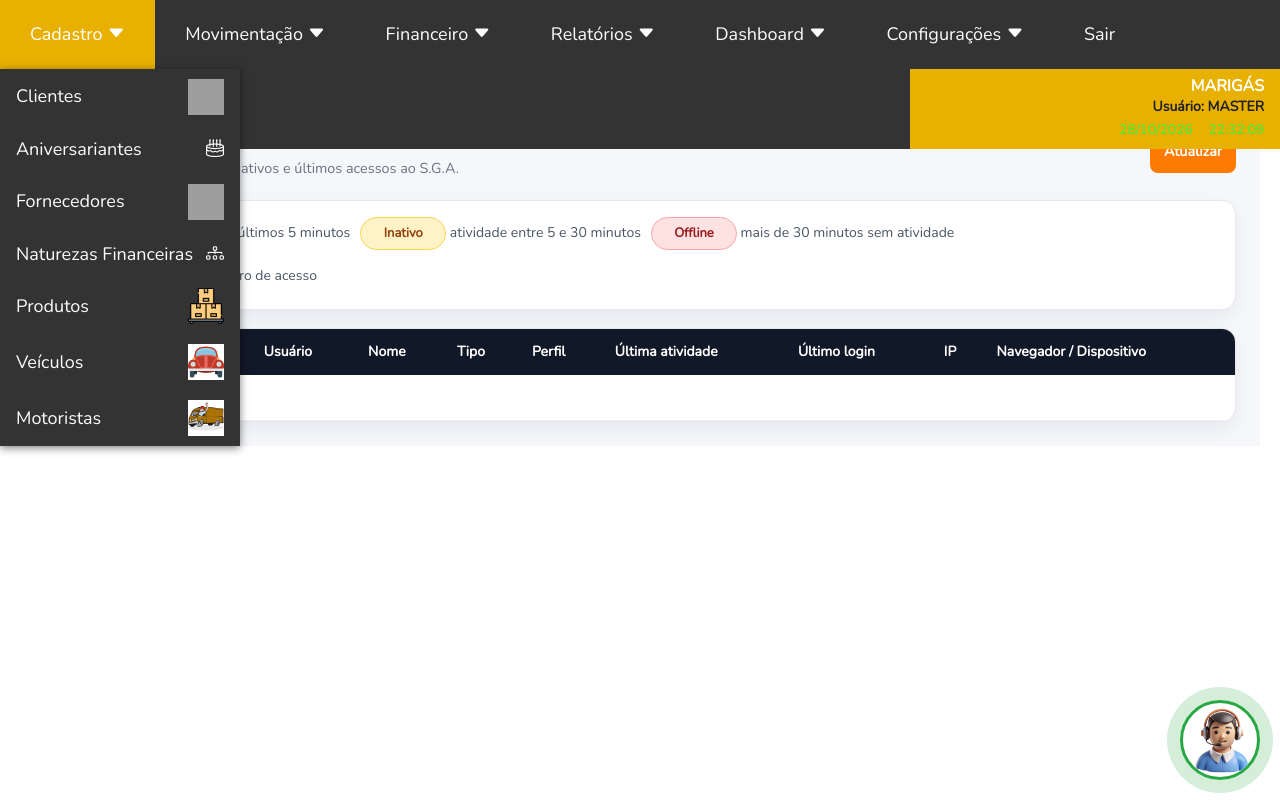
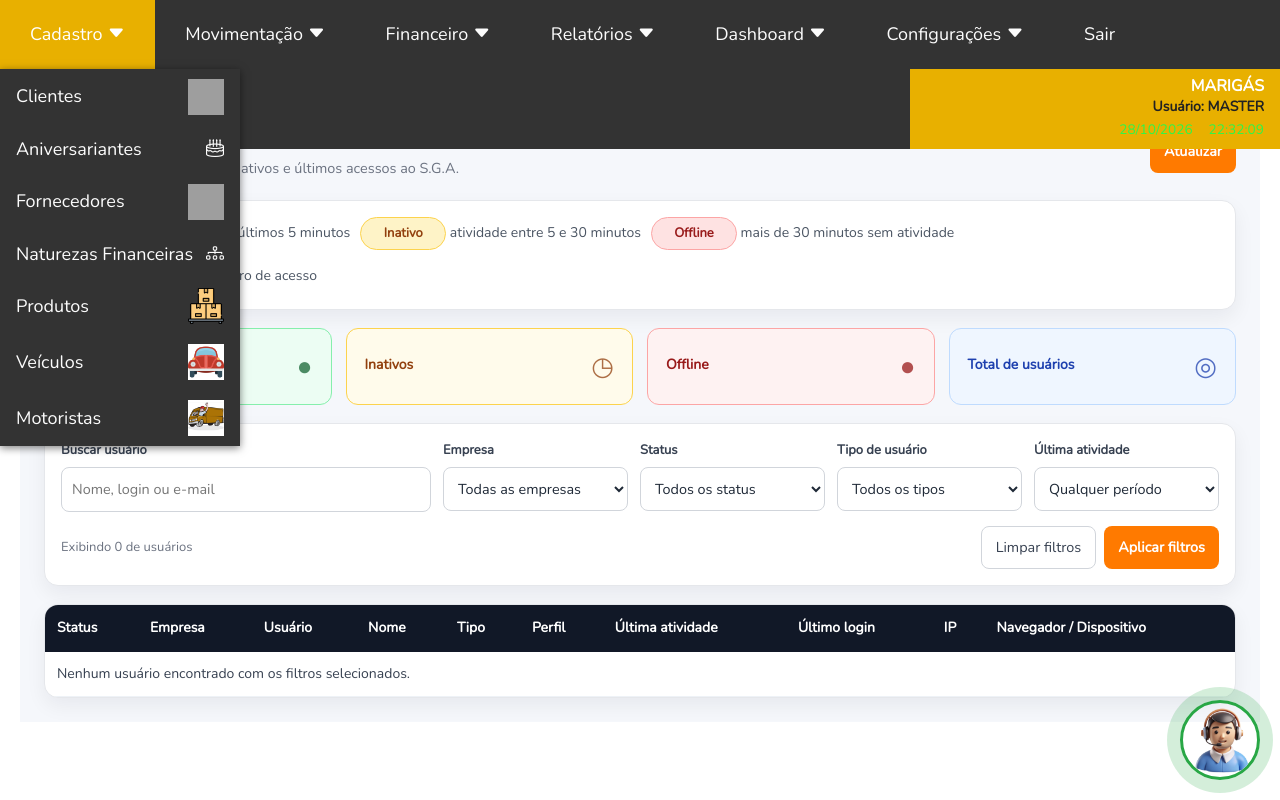
Before and after one commit to reginaldosouzasouza/sga-gestao-logistica, a Laravel app: template resources/views/usuarios/monitor_acessos.blade.php in a window 1280 px wide. Run offline with Laravel 12, Linux system fonts and the light colour scheme; the template is opened without the code that fills it, so the values that code supplies are empty; a user stored in the database is signed in; data comes from the database, SQL or seed files in the repository; style sheets or scripts are compiled from the project's sources; grey boxes are pictures that could not be loaded.

Commit message:
Atualiza monitor de acessos com filtros e indicadores

```diff
--- a/resources/views/usuarios/monitor_acessos.blade.php
+++ b/resources/views/usuarios/monitor_acessos.blade.php
@@ -4,155 +4,52 @@
 
 @section('content')
 <style>
-    .monitor-acessos-page {
-        background: #f5f7fb;
-        padding: 24px;
-    }
-
-    .monitor-acessos-page .page-header {
-        display: flex;
-        justify-content: space-between;
-        align-items: center;
-        gap: 16px;
-        margin-bottom: 20px;
-        flex-wrap: wrap;
-    }
-
-    .monitor-acessos-page h1 {
-        font-size: 26px;
-        font-weight: 800;
-        color: #1f2937;
-        margin: 0;
-    }
-
-    .monitor-acessos-page .subtitle {
-        color: #6b7280;
-        margin-top: 4px;
-    }
-
-    .monitor-acessos-page .card-resumo {
-        background: #ffffff;
-        border: 1px solid #e5e7eb;
-        border-radius: 14px;
-        padding: 16px;
-        margin-bottom: 18px;
-        box-shadow: 0 8px 20px rgba(15, 23, 42, 0.06);
-    }
-
-    .monitor-acessos-page .legenda {
-        display: flex;
-        gap: 10px;
-        flex-wrap: wrap;
-        font-size: 14px;
-        color: #4b5563;
-    }
-
-    .monitor-acessos-page .badge-status {
-        display: inline-block;
-        min-width: 86px;
-        text-align: center;
-        padding: 5px 10px;
-        border-radius: 999px;
-        font-weight: 700;
-        font-size: 13px;
-    }
-
-    .monitor-acessos-page .status-online {
-        color: #166534;
-        background: #dcfce7;
-        border: 1px solid #86efac;
-    }
-
-    .monitor-acessos-page .status-inativo {
-        color: #92400e;
-        background: #fef3c7;
-        border: 1px solid #fcd34d;
-    }
-
-    .monitor-acessos-page .status-offline {
-        color: #991b1b;
-        background: #fee2e2;
-        border: 1px solid #fca5a5;
-    }
-
-    .monitor-acessos-page .status-nunca {
-        color: #374151;
-        background: #f3f4f6;
-        border: 1px solid #d1d5db;
-    }
-
-    .monitor-acessos-page .table-card {
-        background: #ffffff;
-        border: 1px solid #e5e7eb;
-        border-radius: 14px;
-        overflow: hidden;
-        box-shadow: 0 8px 20px rgba(15, 23, 42, 0.06);
-    }
-
-    .monitor-acessos-page .table-responsive {
-        overflow-x: auto;
-    }
-
-    .monitor-acessos-page table {
-        width: 100%;
-        border-collapse: collapse;
-        min-width: 1050px;
-    }
-
-    .monitor-acessos-page th {
-        background: #111827;
-        color: #ffffff;
-        text-align: left;
-        padding: 12px;
-        font-size: 14px;
-        white-space: nowrap;
-    }
-
-    .monitor-acessos-page td {
-        padding: 11px 12px;
-        border-bottom: 1px solid #eef2f7;
-        color: #374151;
-        font-size: 14px;
-        vertical-align: top;
-    }
-
-    .monitor-acessos-page tr:hover td {
-        background: #f9fafb;
-    }
-
-    .monitor-acessos-page .muted {
-        color: #6b7280;
-        font-size: 13px;
-    }
-
-    .monitor-acessos-page .btn-atualizar {
-        display: inline-block;
-        background: #ff7a00;
-        color: #ffffff;
-        padding: 10px 14px;
-        border-radius: 8px;
-        font-weight: 700;
-        text-decoration: none;
-    }
-
-    .monitor-acessos-page .btn-atualizar:hover {
-        background: #e86f00;
-        color: #ffffff;
-    }
+    .monitor-acessos-page { background: #f5f7fb; padding: 24px; }
+    .monitor-acessos-page .page-header { display: flex; justify-content: space-between; align-items: center; gap: 16px; margin-bottom: 20px; flex-wrap: wrap; }
+    .monitor-acessos-page h1 { font-size: 26px; font-weight: 800; color: #1f2937; margin: 0; }
+    .monitor-acessos-page .subtitle { color: #6b7280; margin-top: 4px; }
+    .monitor-acessos-page .card-resumo, .monitor-acessos-page .card-filtros { background: #fff; border: 1px solid #e5e7eb; border-radius: 14px; padding: 16px; margin-bottom: 18px; box-shadow: 0 8px 20px rgba(15, 23, 42, .06); }
+    .monitor-acessos-page .legenda { display: flex; gap: 10px; flex-wrap: wrap; font-size: 14px; color: #4b5563; }
+    .monitor-acessos-page .badge-status { display: inline-block; min-width: 86px; text-align: center; padding: 5px 10px; border-radius: 999px; font-weight: 700; font-size: 13px; }
+    .monitor-acessos-page .status-online { color: #166534; background: #dcfce7; border: 1px solid #86efac; }
+    .monitor-acessos-page .status-inativo { color: #92400e; background: #fef3c7; border: 1px solid #fcd34d; }
+    .monitor-acessos-page .status-offline { color: #991b1b; background: #fee2e2; border: 1px solid #fca5a5; }
+    .monitor-acessos-page .status-nunca { color: #374151; background: #f3f4f6; border: 1px solid #d1d5db; }
+    .monitor-acessos-page .table-card { background: #fff; border: 1px solid #e5e7eb; border-radius: 14px; overflow: hidden; box-shadow: 0 8px 20px rgba(15, 23, 42, .06); }
+    .monitor-acessos-page .table-responsive { overflow-x: auto; }
+    .monitor-acessos-page table { width: 100%; border-collapse: collapse; min-width: 1050px; }
+    .monitor-acessos-page th { background: #111827; color: #fff; text-align: left; padding: 12px; font-size: 14px; white-space: nowrap; }
+    .monitor-acessos-page td { padding: 11px 12px; border-bottom: 1px solid #eef2f7; color: #374151; font-size: 14px; vertical-align: top; }
+    .monitor-acessos-page tr:hover td { background: #f9fafb; }
+    .monitor-acessos-page .muted { color: #6b7280; font-size: 13px; }
+    .monitor-acessos-page .btn-atualizar, .monitor-acessos-page .btn-filtrar { display: inline-block; background: #ff7a00; color: #fff; padding: 10px 14px; border-radius: 8px; font-weight: 700; text-decoration: none; border: 0; cursor: pointer; }
+    .monitor-acessos-page .btn-atualizar:hover, .monitor-acessos-page .btn-filtrar:hover { background: #e86f00; color: #fff; }
+    .monitor-acessos-page .btn-limpar { display: inline-block; padding: 9px 14px; color: #374151; border: 1px solid #d1d5db; background: white; border-radius: 8px; text-decoration: none; }
+    .monitor-acessos-page .filtros-grid { display: grid; grid-template-columns: minmax(200px, 2fr) repeat(4, minmax(125px, 1fr)); gap: 12px; }
+    .monitor-acessos-page .filtro-campo label { display: block; font-size: 13px; font-weight: 700; color: #374151; margin-bottom: 6px; }
+    .monitor-acessos-page .filtro-campo input, .monitor-acessos-page .filtro-campo select { width: 100%; min-width: 0; padding: 10px; border: 1px solid #d1d5db; border-radius: 8px; background: #fff; color: #1f2937; box-sizing: border-box; }
+    .monitor-acessos-page .filtros-acoes { display: flex; align-items: center; justify-content: space-between; flex-wrap: wrap; gap: 12px; margin-top: 14px; }
+    .monitor-acessos-page .filtros-botoes { display: flex; gap: 8px; }
+    .monitor-acessos-page .resumo-grid { display: grid; grid-template-columns: repeat(4, minmax(0, 1fr)); gap: 14px; margin-bottom: 18px; }
+    .monitor-acessos-page .resumo-card { padding: 17px 18px; border-radius: 12px; border: 1px solid; display: flex; justify-content: space-between; align-items: center; gap: 10px; }
+    .monitor-acessos-page .resumo-card .resumo-titulo { font-size: 14px; font-weight: 700; }
+    .monitor-acessos-page .resumo-card .resumo-numero { display: block; font-size: 30px; line-height: 1.2; font-weight: 800; margin-top: 3px; }
+    .monitor-acessos-page .resumo-card .resumo-icone { font-size: 26px; opacity: .75; }
+    .monitor-acessos-page .resumo-online { background: #ecfdf3; border-color: #86efac; color: #166534; }
+    .monitor-acessos-page .resumo-inativo { background: #fffbeb; border-color: #fcd34d; color: #92400e; }
+    .monitor-acessos-page .resumo-offline { background: #fef2f2; border-color: #fca5a5; color: #991b1b; }
+    .monitor-acessos-page .resumo-total { background: #eff6ff; border-color: #bfdbfe; color: #1e40af; }
+    @media (max-width: 1100px) { .monitor-acessos-page .filtros-grid, .monitor-acessos-page .resumo-grid { grid-template-columns: repeat(2, minmax(0, 1fr)); } }
+    @media (max-width: 600px) { .monitor-acessos-page { padding: 12px; } .monitor-acessos-page .filtros-grid, .monitor-acessos-page .resumo-grid { grid-template-columns: 1fr; } .monitor-acessos-page .resumo-grid { gap: 8px; } .monitor-acessos-page .resumo-card { padding: 12px; } }
 </style>
 
 <div class="monitor-acessos-page">
     <div class="page-header">
         <div>
             <h1>Monitor de Acessos</h1>
-            <div class="subtitle">
-                Acompanhe usuários online, inativos e últimos acessos ao S.G.A.
-            </div>
+            <div class="subtitle">Acompanhe usuários online, inativos e últimos acessos ao S.G.A.</div>
         </div>
-
-        <a href="{{ route('usuarios.monitor-acessos') }}" class="btn-atualizar">
-            Atualizar
-        </a>
+        <a href="{{ route('usuarios.monitor-acessos', request()->only(['busca', 'empresa_id', 'status', 'tipo', 'periodo'])) }}" class="btn-atualizar">Atualizar</a>
     </div>
 
     <div class="card-resumo">
@@ -164,57 +61,101 @@
         </div>
     </div>
 
+    <div class="resumo-grid" aria-label="Resumo geral de acessos">
+        <div class="resumo-card resumo-online">
+            <div><div class="resumo-titulo">Online</div><span class="resumo-numero">{{ $resumoAcessos['online'] }}</span></div>
+            <span class="resumo-icone" aria-hidden="true">●</span>
+        </div>
+        <div class="resumo-card resumo-inativo">
+            <div><div class="resumo-titulo">Inativos</div><span class="resumo-numero">{{ $resumoAcessos['inativo'] }}</span></div>
+            <span class="resumo-icone" aria-hidden="true">◷</span>
+        </div>
+        <div class="resumo-card resumo-offline">
+            <div><div class="resumo-titulo">Offline</div><span class="resumo-numero">{{ $resumoAcessos['offline'] }}</span></div>
+            <span class="resumo-icone" aria-hidden="true">●</span>
+        </div>
+        <div class="resumo-card resumo-total">
+            <div><div class="resumo-titulo">Total de usuários</div><span class="resumo-numero">{{ $resumoAcessos['total'] }}</span></div>
+            <span class="resumo-icone" aria-hidden="true">◎</span>
+        </div>
+    </div>
+
+    <form class="card-filtros" method="GET" action="{{ route('usuarios.monitor-acessos') }}">
+        <div class="filtros-grid">
+            <div class="filtro-campo">
+                <label for="filtro-busca">Buscar usuário</label>
+                <input id="filtro-busca" name="busca" type="search" value="{{ $filtros['busca'] }}" placeholder="Nome, login ou e-mail">
+            </div>
+            <div class="filtro-campo">
+                <label for="filtro-empresa">Empresa</label>
+                <select id="filtro-empresa" name="empresa_id">
+                    <option value="">Todas as empresas</option>
+                    @foreach($empresasFiltro as $empresa)
+                        <option value="{{ $empresa->empresa_id }}" @selected($filtros['empresa_id'] === (string) $empresa->empresa_id)>{{ $empresa->empresa ?? 'Empresa ' . $empresa->empresa_id }}</option>
+                    @endforeach
+                </select>
+            </div>
+            <div class="filtro-campo">
+                <label for="filtro-status">Status</label>
+                <select id="filtro-status" name="status">
+                    <option value="">Todos os status</option>
+                    @foreach(['Online', 'Inativo', 'Offline', 'Nunca acessou'] as $status)
+                        <option value="{{ $status }}" @selected($filtros['status'] === $status)>{{ $status }}</option>
+                    @endforeach
+                </select>
+            </div>
+            <div class="filtro-campo">
+                <label for="filtro-tipo">Tipo de usuário</label>
+                <select id="filtro-tipo" name="tipo">
+                    <option value="">Todos os tipos</option>
+                    @foreach($tiposFiltro as $tipo)
+                        <option value="{{ $tipo }}" @selected($filtros['tipo'] === (string) $tipo)>{{ $tipo }}</option>
+                    @endforeach
+                </select>
+            </div>
+            <div class="filtro-campo">
+                <label for="filtro-periodo">Última atividade</label>
+                <select id="filtro-periodo" name="periodo">
+                    <option value="">Qualquer período</option>
+                    <option value="hoje" @selected($filtros['periodo'] === 'hoje')>Hoje</option>
+                    <option value="7" @selected($filtros['periodo'] === '7')>Últimos 7 dias</option>
+                    <option value="30" @selected($filtros['periodo'] === '30')>Últimos 30 dias</option>
+                    <option value="mais30" @selected($filtros['periodo'] === 'mais30')>Mais de 30 dias</option>
+                    <option value="nunca" @selected($filtros['periodo'] === 'nunca')>Sem atividade registrada</option>
+                </select>
+            </div>
+        </div>
+        <div class="filtros-acoes">
+            <span class="muted">Exibindo {{ $usuarios->count() }} de {{ $totalUsuarios }} usuários</span>
+            <div class="filtros-botoes">
+                <a class="btn-limpar" href="{{ route('usuarios.monitor-acessos') }}">Limpar filtros</a>
+                <button class="btn-filtrar" type="submit">Aplicar filtros</button>
+            </div>
+        </div>
+    </form>
+
     <div class="table-card">
         <div class="table-responsive">
             <table>
-                <thead>
-                    <tr>
-                        <th>Status</th>
-                        <th>Empresa</th>
-                        <th>Usuário</th>
-                        <th>Nome</th>
-                        <th>Tipo</th>
-                        <th>Perfil</th>
-                        <th>Última atividade</th>
-                        <th>Último login</th>
-                        <th>IP</th>
-                        <th>Navegador / Dispositivo</th>
-                    </tr>
-                </thead>
+                <thead><tr>
+                    <th>Status</th><th>Empresa</th><th>Usuário</th><th>Nome</th><th>Tipo</th><th>Perfil</th><th>Última atividade</th><th>Último login</th><th>IP</th><th>Navegador / Dispositivo</th>
+                </tr></thead>
                 <tbody>
                     @forelse($usuarios as $usuario)
                         <tr>
-                            <td>
-                                <span class="badge-status {{ $usuario->status_classe }}">
-                                    {{ $usuario->status_acesso }}
-                                </span>
-                            </td>
-                            <td>
-                                {{ $usuario->empresa ?? '-' }}
-                                <div class="muted">ID empresa: {{ $usuario->empresa_id ?? '-' }}</div>
-                            </td>
+                            <td><span class="badge-status {{ $usuario->status_classe }}">{{ $usuario->status_acesso }}</span></td>
+                            <td>{{ $usuario->empresa ?? '-' }}<div class="muted">ID empresa: {{ $usuario->empresa_id ?? '-' }}</div></td>
                             <td>{{ $usuario->usuario }}</td>
-                            <td>
-                                {{ $usuario->nome_completo }}
-                                <div class="muted">{{ $usuario->email }}</div>
-                            </td>
+                            <td>{{ $usuario->nome_completo }}<div class="muted">{{ $usuario->email }}</div></td>
                             <td>{{ $usuario->tipo }}</td>
                             <td>{{ $usuario->perfil ?? '-' }}</td>
                             <td>{{ $usuario->ultima_atividade_formatada }}</td>
-                            <td>
-                                {{ $usuario->last_login_at ? $usuario->last_login_at->copy()->timezone('America/Sao_Paulo')->format('d/m/Y H:i:s') : '-' }}
-                            </td>
+                            <td>{{ $usuario->last_login_at ? $usuario->last_login_at->copy()->timezone('America/Sao_Paulo')->format('d/m/Y H:i:s') : '-' }}</td>
                             <td>{{ $usuario->last_login_ip ?? '-' }}</td>
-                            <td>
-                                <span class="muted">
-                                    {{ $usuario->last_user_agent ? \Illuminate\Support\Str::limit($usuario->last_user_agent, 90) : '-' }}
-                                </span>
-                            </td>
+                            <td><span class="muted">{{ $usuario->last_user_agent ? \Illuminate\Support\Str::limit($usuario->last_user_agent, 90) : '-' }}</span></td>
                         </tr>
                     @empty
-                        <tr>
-                            <td colspan="10">Nenhum usuário encontrado.</td>
-                        </tr>
+                        <tr><td colspan="10">Nenhum usuário encontrado com os filtros selecionados.</td></tr>
                     @endforelse
                 </tbody>
             </table>
```
Also changed, not shown: app/Http/Controllers/UserController.php (+79 -2 lines).
